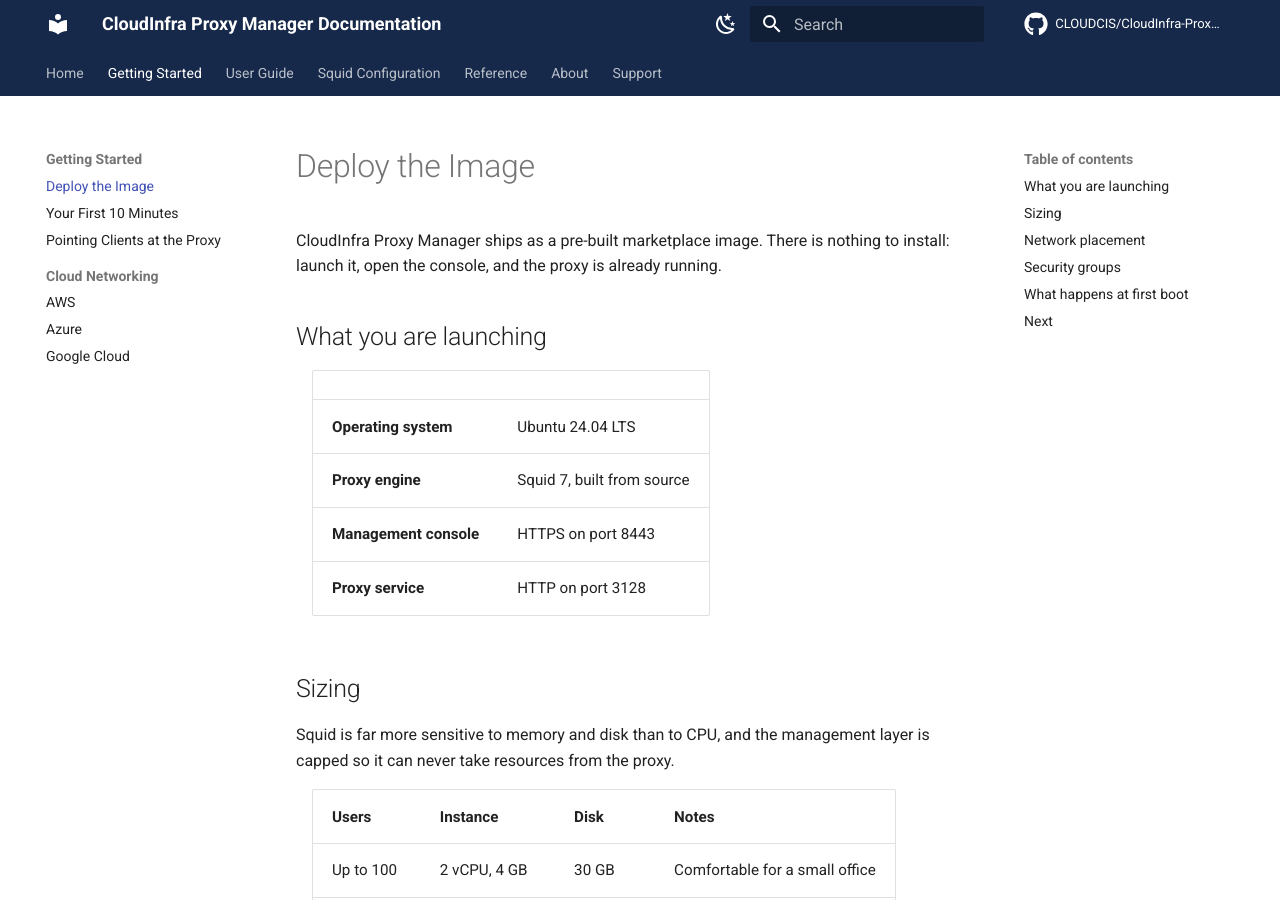
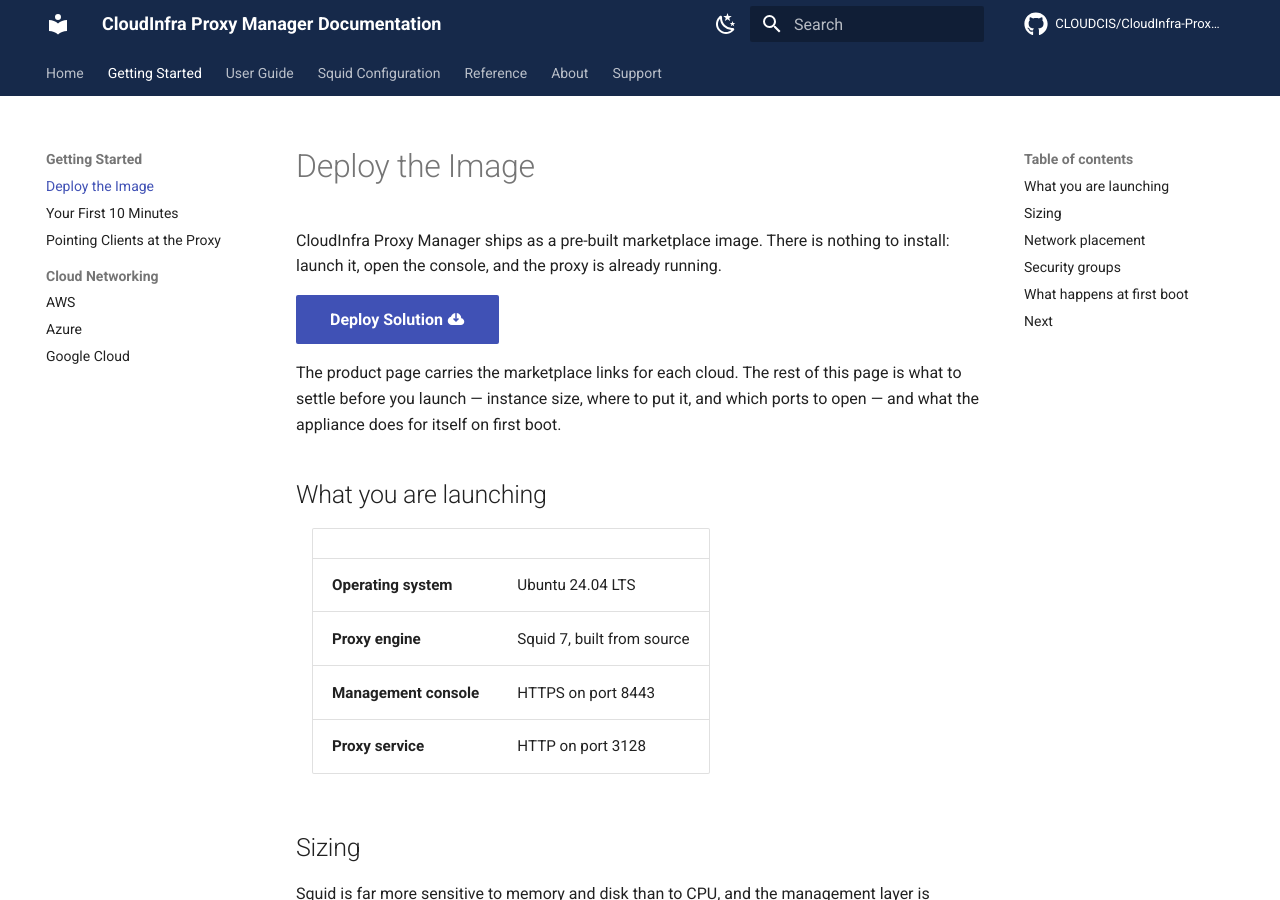
Before and after one commit to CLOUDCIS/CloudInfra-Proxy-Manager, an MkDocs documentation site: the page built from docs/getting-started/deploy.md, in a window 1280 px wide and 900 px high. Built offline with MkDocs 1.6.1 and Material for MkDocs 9.7.7, drawn with Linux system fonts in a browser that asks for light colours; comment, search, counter and statistics services are not loaded.

Commit message:
Link the docs to the product page with a Deploy Solution button
Three placements, each where somebody would actually look for it: the homepage
hero, the "Where it runs" section at the foot of the homepage, and the top of
Deploy the Image.

The "Where it runs" one replaces a generic link to the company homepage, which
made a reader hunt for the product among everything else we publish. It now goes
straight to the page carrying the marketplace links.

On Deploy the Image the button comes with a sentence dividing the labour: the
product page has the marketplace links, this page has what to settle before
launching and what the appliance does for itself on first boot. Without that,
two pages both called some variant of "deploy" just compete.

Co-Authored-By: Claude Opus 5 (1M context) <noreply@anthropic.com>

```diff
--- a/docs/getting-started/deploy.md
+++ b/docs/getting-started/deploy.md
@@ -3,6 +3,12 @@
 CloudInfra Proxy Manager ships as a pre-built marketplace image. There is
 nothing to install: launch it, open the console, and the proxy is already
 running.
+
+[Deploy Solution :material-cloud-download:](https://cloudinfrastructureservices.co.uk/squid-proxy-server/){ .md-button .md-button--primary target="_blank" rel="noopener" }
+
+The product page carries the marketplace links for each cloud. The rest of this
+page is what to settle before you launch — instance size, where to put it, and
+which ports to open — and what the appliance does for itself on first boot.
 
 ## What you are launching
 
```
Also changed, not shown: docs/index.md (+2 -1 lines).
